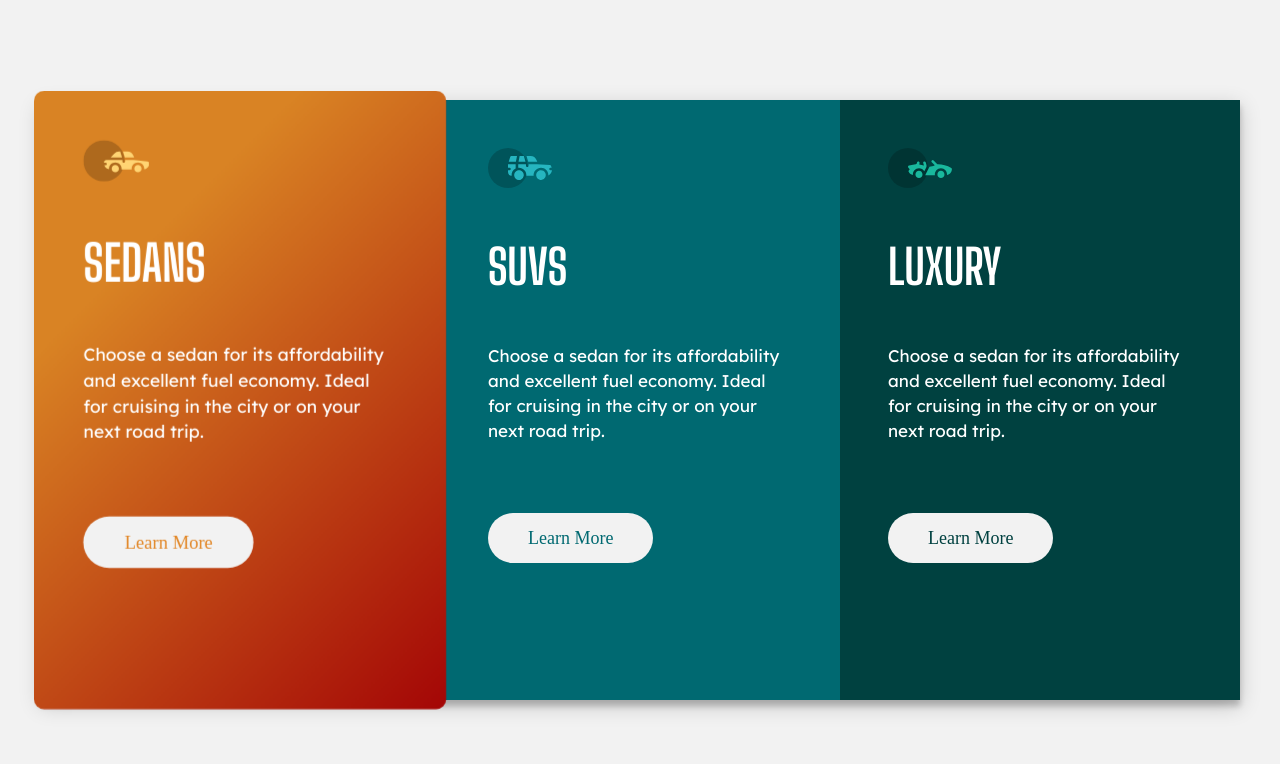
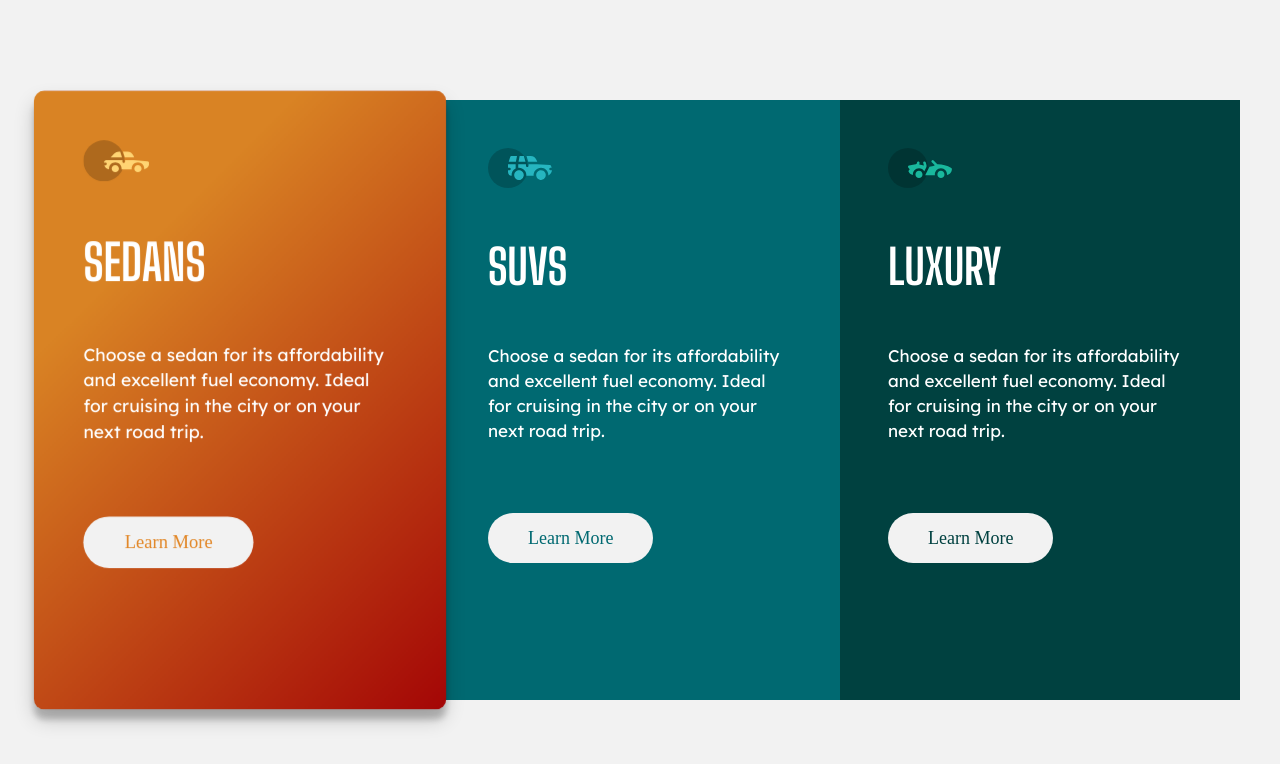
Before and after one commit to basit333/task-3, a plain HTML site: page index.html in a window 1280 px wide. In both pictures the pointer is over the element 240 px from the left and 400 px from the top of the page. Drawn offline with Linux system fonts and the light colour scheme.

Commit message:
initial commit

```diff
--- a/assets/css/style.css
+++ b/assets/css/style.css
@@ -127,16 +127,13 @@ a {
 
 /* Card Hover */
 
-.cards:hover{
-    box-shadow: 0 6px 6px 0 rgba(0, 0, 0, 0.2), 0 6px 20px 0 rgba(0, 0, 0, 0.19);
-}
-
 .card-yellow:hover {
     border-radius: 10px;
     cursor: pointer;
     background-color: #a40606;
     background-image: linear-gradient(315deg, #a40606 0%, #d98324 74%);
     transform: perspective(500px) translateZ(15px);
+    box-shadow: 0 10px 6px 0 rgba(0, 0, 0, 0.2), 0 10px 20px 0 rgba(0, 0, 0, 0.19);
 }
 
 .card-blue:hover {
@@ -145,6 +142,7 @@ a {
     background-color: #7f5a83;
     background-image: linear-gradient(315deg, #7f5a83 0%, #0d324d 74%);
     transform: perspective(500px) translateZ(15px);
+    box-shadow: 0 10px 6px 0 rgba(0, 0, 0, 0.2), 0 10px 20px 0 rgba(0, 0, 0, 0.19);
 }
 
 .card-green:hover {
@@ -153,6 +151,7 @@ a {
     background-color: #63d471;
     background-image: linear-gradient(315deg, #63d471 0%, #233329 74%);
     transform: perspective(500px) translateZ(15px);
+    box-shadow: 0 10px 6px 0 rgba(0, 0, 0, 0.2), 0 10px 20px 0 rgba(0, 0, 0, 0.19);
 }
 
 /* Animations */
```
